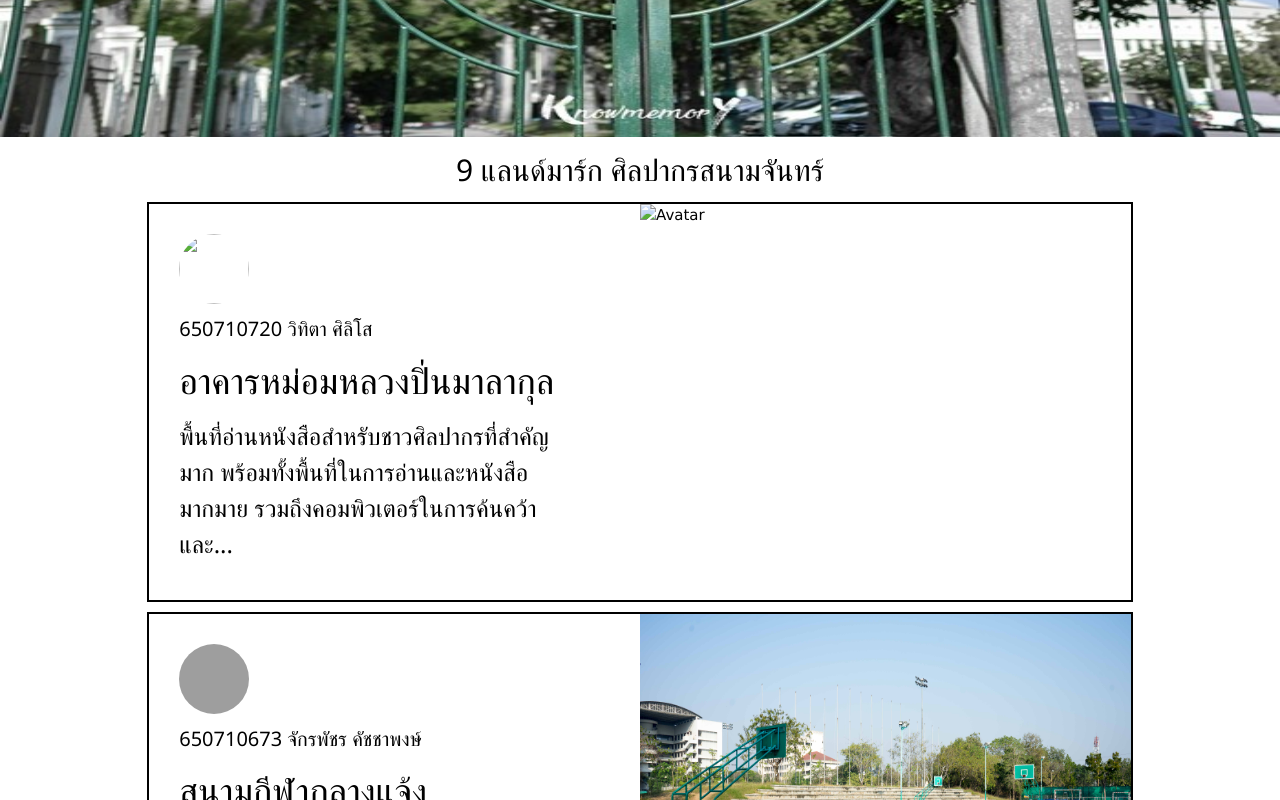
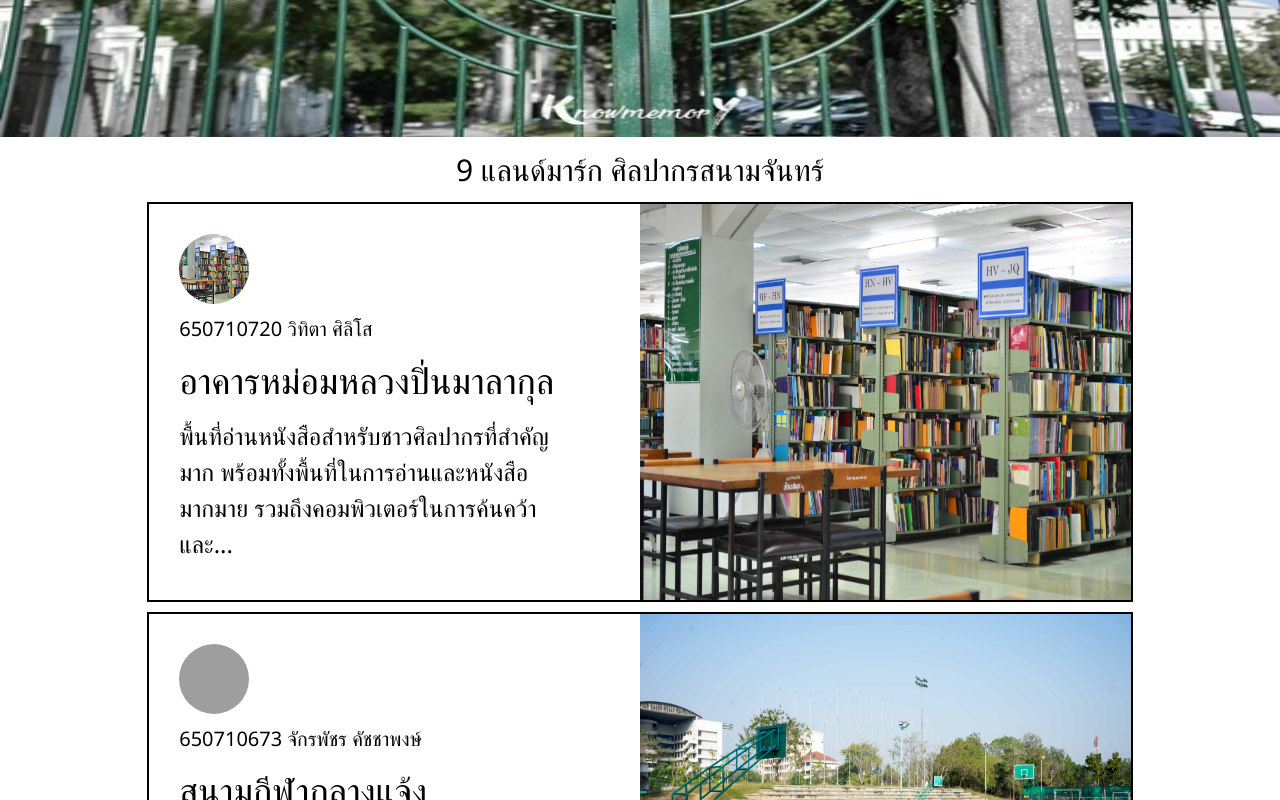
Before and after one commit to PHinGS0PinK/Skrt-, a plain HTML site: page index.html in a window 1280 px wide. Shown: the part 558-1358 px from the top of the page. Drawn offline with nearby package versions, Linux system fonts and the light colour scheme; grey boxes are pictures that could not be loaded.

Commit message:
Update index.html

```diff
--- a/index.html
+++ b/index.html
@@ -47,13 +47,13 @@
 <body>
     <div id="box">
         <div class="box-image">
-            <img src="หลิว/โซนหนังสือ.jpg" alt="Avatar" class="image" style="width:100%">
+            <img src="โซนหนังสือ.jpg" alt="Avatar" class="image" style="width:100%">
             <div class="middle">
             <a class="button" href = "อาคารหม่อมหลวง.html">อาคารหม่อมหลวง</a>
             </div>
         </div>
         <div class = "box-profile">
-        <img  src="หลิว/โซนหนังสือ.jpg" width="45" class="avatar"></div>
+        <img  src="โซนหนังสือ.jpg" width="45" class="avatar"></div>
         <div class = "box-profile"><h4>650710720 วิทิตา ศิลิโส</h4> </div>
         <div class = "box-profile"><h1>อาคารหม่อมหลวงปิ่นมาลากุล</h1> </div>
         <div class = "box-profile"><h3>พื้นที่อ่านหนังสือสำหรับชาวศิลปากรที่สำคัญมาก พร้อมทั้งพื้นที่ในการอ่านและหนังสือมากมาย รวมถึงคอมพิวเตอร์ในการค้นคว้าและ...</h3> </div>
```
